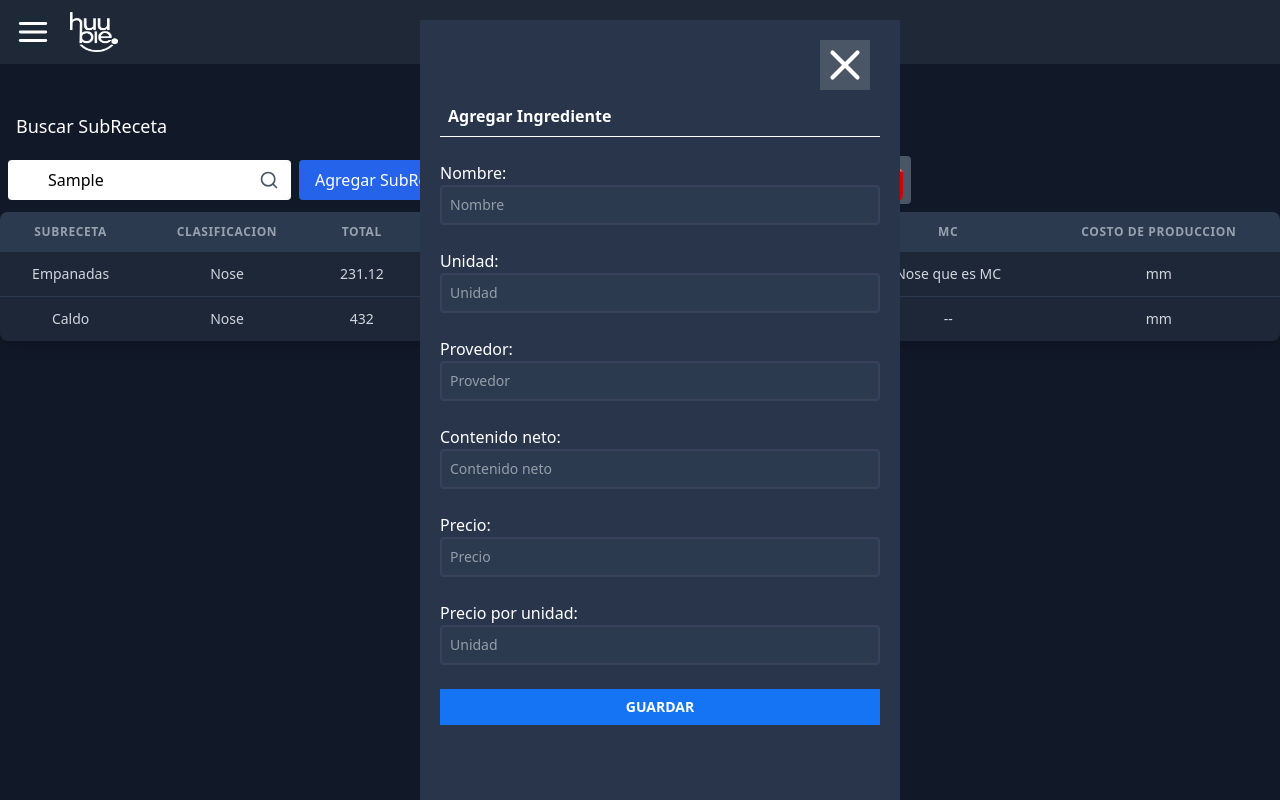
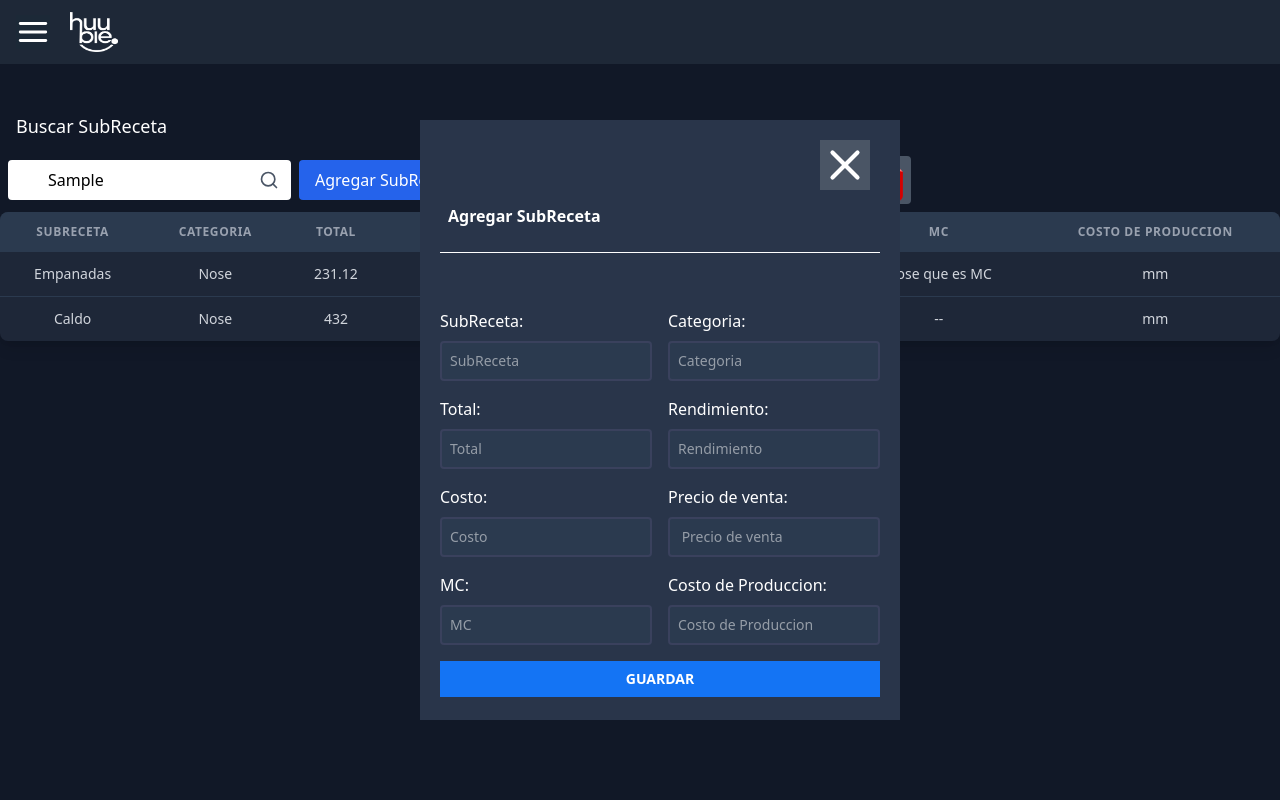
Before and after one commit to DiegoGB234/HUUBIE, a React (Vite) app: page /subRecetas in a window 1280 px wide. Both pictures are taken after typing "Sample" into the empty fields and a click on the button "Agregar SubReceta". Built offline with nearby package versions, Linux system fonts and the light colour scheme.

Commit message:
version1.5

```diff
--- a/src/module/costosys/components/SideBar.tsx
+++ b/src/module/costosys/components/SideBar.tsx
@@ -32,6 +32,7 @@ function SideBar({children}:SideBarProps){
             {/* Contenido de menu */}
             {isOpen && (
                 <>
+                    {/* Fondo trasparente */}
                     <div className="fixed inset-0 bg-gray-600/50 z-10" onClick={()=>{setIsOpen(false)}}
                     ></div>
                         <div className=" fixed top-0 left-0  min-h-screen size-70 z-40" style={{backgroundColor:"#111827"}} >
--- a/src/module/costosys/components/form.tsx
+++ b/src/module/costosys/components/form.tsx
@@ -5,87 +5,53 @@ interface props{
     isOpen : boolean
     // para retornar el valor useState
     setIsOpen:React.Dispatch<React.SetStateAction<boolean>>;
+    // obteniendo los atributos del diccionario
     formProperties: {[key:string]: string}
+    title : String
 }
-function FormEre({isOpen,setIsOpen,formProperties}:props){
+function FormEre({isOpen,setIsOpen,formProperties, title}:props){
     const event = () => {
             setIsOpen(!isOpen);
         };
+    const contenForm = Object.keys(formProperties)
     return(
-        <div className="fixed m-5 top-1/2 left-1/2 transform -translate-x-1/2 -translate-y-1/2 size-120 min-h-screen" style={{backgroundColor:"#29354A"}}>
-            <button className='relative top-5 left-100 active:opacity-80 transition-opacity duration-200 bg-gray-600' onClick={event} >
-                <X size={50} style={{color:"white"}} />
+        <>
+            {/* formulario */}
+            <div className="fixed m-5 top-1/2 left-1/2 transform -translate-x-1/2 -translate-y-1/2 size-120 min-h-150" style={{ backgroundColor: "#29354A" }}>
+                <button className='relative top-5 left-100 active:opacity-80 transition-opacity duration-200 bg-gray-600' onClick={event}>
+                    <X size={50} style={{ color: "white" }} />
                 </button>
-            <form id="formulario" className= "flex  flex-col p-5 gap-0" >
-                <legend className="font-bold text-white p-2">Agregar Ingrediente</legend>
+
+                <form id="formulario" className="flex flex-col p-5 gap-4">
+                    <legend className="font-bold text-white p-2">{title}</legend>
                     <hr className='text-white' />
                     <br />
 
-                <label htmlFor="" className='text-white'>Nombre:</label>
-                {/* nombre */}
+                    {/* contenedor de las columnas */}
+                    <div className="grid grid-cols-1 sm:grid-cols-2 gap-4">
+                        {/* recorrido de los parametros para agregar en cada vista */}
+                        {contenForm.map((i) => (
+                            <div key={i} className="flex flex-col gap-2">
+                                <label htmlFor={i} className='text-white'>{formProperties[i]}:</label>
                                 <input
                                     type="text"
-                    placeholder="Nombre"
-                    id="nombre"
-                    className="p-2 bg-[#2B3A4F] border-2 border-[#3A415D]  rounded text-sm text-white writing-vertical-rl "
+                                    placeholder={formProperties[i]}
+                                    id={i}
+                                    className='p-2 bg-[#2B3A4F] border-2 border-[#3A415D] rounded text-sm text-white writing-vertical-rl'
                                 />
-                <br />
-                <label htmlFor="" className='text-white'>Unidad:</label>
-                {/* unidad */}
-                <input
-                    type="text"
-                    placeholder="Unidad"
-                    id="unidad"
-                    className="p-2 bg-[#2B3A4F] border-2 border-[#3A415D]  rounded text-sm text-white writing-vertical-rl"
-                />
-                    <br />
-
-                <label htmlFor="" className='text-white'>Provedor:</label>
-                {/* provedor */}
-                <input
-                    type="text"
-                    placeholder="Provedor"
-                    id="provedor"
-                    className="p-2 bg-[#2B3A4F] border-2 border-[#3A415D]  rounded text-sm text-white writing-vertical-rl"
-                />
-                <br />
-                <label htmlFor="" className='text-white'>Contenido neto:</label>
-                {/* Conteniod Neto */}
-                <input
-                    type="text"
-                    placeholder="Contenido neto"
-                    id="contendidoNeto"
-                    className="p-2 bg-[#2B3A4F] border-2 border-[#3A415D]  rounded text-sm text-white writing-vertical-rl"
-                />
-                    <br />
-
-                <label htmlFor="" className='text-white'>Precio:</label>
-                {/* Precio */}
-                <input
-                    type="text"
-                    placeholder="Precio"
-                    id="precio"
-                    className="p-2 bg-[#2B3A4F] border-2 border-[#3A415D]  rounded text-sm text-white writing-vertical-rl"
-                />
-                <br />
-                <label htmlFor="" className='text-white'>Precio por unidad:</label>
-                {/* Precio por unidad */}
-                <input
-                    type="text"
-                    placeholder="Unidad"
-                    id="precioPorUnidad"
-                    className="p-2 bg-[#2B3A4F] border-2 border-[#3A415D]  rounded text-sm text-white writing-vertical-rl"
-                />
-                <br />
-                {/* Bono */}
+                            </div>
+                        ))}
+                    </div>
+                    {/* Botón de Enviar */}
                     <input
                         type="submit"
                         value="Guardar"
-                    className=" hover:bg-cyan-600 text-sm uppercase p-2 font-black text-white cursor-pointer" style={{backgroundColor:"#1474F4"}}
+                        className="hover:bg-cyan-600 text-sm uppercase p-2 font-black text-white cursor-pointer"
+                        style={{ backgroundColor: "#1474F4" }}
                     />
                 </form>
              </div>
-
+        </>
     )
 
 
--- a/src/module/costosys/layouts/Ingredients.tsx
+++ b/src/module/costosys/layouts/Ingredients.tsx
@@ -6,12 +6,13 @@ import { useState } from "react";
 import { Search } from 'lucide-react';
 function Ingredientes(){
     const [isOpen, setIsOpen] = useState(false);
+     const title='Agregar Ingrediente'
     // titulos de la tabla de la tabla de ingredientes
-    // Los titulos los dejaremos como
+    // Los titulos los dejaremos , pero tambien serviran como para metros para el form
     const valuesTable = {
-        name:'nombre',
-        unit:'unidad',
-        brand:'marca',
+        name:'Nombre',
+        unit:'Unidad',
+        brand:'Marca',
         netContent:'Contenido neto',
         price:'Precio',
         unitPrice:'Precio Unitario',
@@ -39,15 +40,7 @@ function Ingredientes(){
             description:'Es una pera, que es una fruta'
         },
     ]
-    // Propiedades de form
-      const formProperties ={
-        name: '',
-        unit: '',
-        provider: '',
-        netContent: '',
-        price: '',
-        pricePerUnit: ''
-      }
+
 
     return (
 
@@ -84,7 +77,7 @@ function Ingredientes(){
                 </div>
             </div>
 
-            {isOpen && <FormEre isOpen={isOpen} setIsOpen={setIsOpen} formProperties={formProperties} /> }
+            {isOpen && <FormEre isOpen={isOpen} setIsOpen={setIsOpen} formProperties={valuesTable} title={title} /> }
 
            </InheritedTable>
         </SideBar>
--- a/src/module/costosys/layouts/Recetas.tsx
+++ b/src/module/costosys/layouts/Recetas.tsx
@@ -6,8 +6,9 @@ import { useState } from "react";
 import { Search } from 'lucide-react';
 import icononoPdf from '../../../assets/iconoPdf.png'
  function Recetas(){
-         const [isOpen, setIsOpen] = useState(false);
-    // los valores que va tener en la tabla  de  recetas
+    const [isOpen, setIsOpen] = useState(false);
+     const title='Agregar Receta'
+    // los valores que va tener en la tabla  de  recetas pero tambien en el form
       const valuesTable = {
         recipe:'Receta',
         classification:'Clasificacion',
@@ -38,15 +39,7 @@ import icononoPdf from '../../../assets/iconoPdf.png'
             mc:'--'
         },
     ]
-     // Propiedades de form
-      const formProperties ={
-        name: '',
-        unit: '',
-        provider: '',
-        netContent: '',
-        price: '',
-        pricePerUnit: ''
-      }
+
     return (
         <>
             <SideBar>
@@ -99,7 +92,7 @@ import icononoPdf from '../../../assets/iconoPdf.png'
                             </div>
                     </div>
 
-                    {isOpen && <FormEre isOpen={isOpen} setIsOpen={setIsOpen} formProperties={formProperties} /> }
+                    {isOpen && <FormEre isOpen={isOpen} setIsOpen={setIsOpen} formProperties={valuesTable} title={title} /> }
 
             </InheritedTable>
           </SideBar>
--- a/src/module/costosys/layouts/SubRecetas.tsx
+++ b/src/module/costosys/layouts/SubRecetas.tsx
@@ -7,12 +7,12 @@ import { Search } from 'lucide-react';
 import icononoPdf from '../../../assets/iconoPdf.png'
 
  function SubRecetas(){
-     const [isOpen, setIsOpen] = useState(false);
-
-    // los valores que va tener en la tabla  de sub recetas
+    const [isOpen, setIsOpen] = useState(false);
+    const title='Agregar SubReceta'
+    // los valores que va tener en la tabla  de sub recetas pero tambien en el formulario
       const valuesTable = {
         subRecipes:'SubReceta',
-        classification:'Clasificacion',
+        classification:'Categoria',
         total:'Total',
         performance:'Rendimiento',
         cost:'Costo',
@@ -44,15 +44,6 @@ import icononoPdf from '../../../assets/iconoPdf.png'
             }
         ]
 
-      // Propiedades de form
-      const formProperties ={
-        name: '',
-        unit: '',
-        provider: '',
-        netContent: '',
-        price: '',
-        pricePerUnit: ''
-      }
 
     return(
         <SideBar>
@@ -105,7 +96,7 @@ import icononoPdf from '../../../assets/iconoPdf.png'
                         </div>
                 </div>
 
-                {isOpen && <FormEre isOpen={isOpen} setIsOpen={setIsOpen} formProperties={formProperties} /> }
+                {isOpen && <FormEre isOpen={isOpen} setIsOpen={setIsOpen} formProperties={valuesTable} title={title}/> }
 
            </InheritedTable>
         </SideBar>
```
Lines whose indentation alone changed are shown as unchanged.
